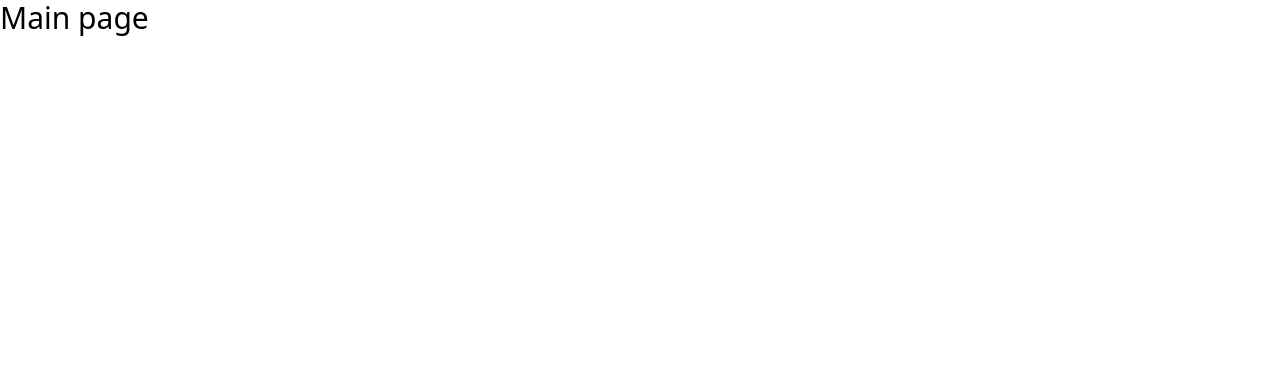
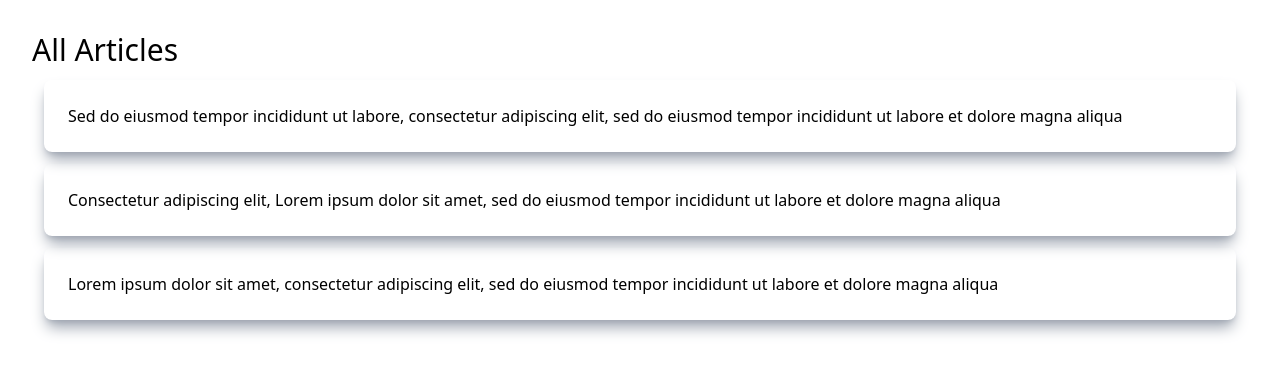
Before and after one commit to MichaelKleyman/fullstack-news-application, a Next.js app in the folder Practice-projects/news-application/client/: page / in a window 1280 px wide. Shown: the top 374 px of the page. Built offline with nearby package versions, Linux system fonts and the light colour scheme.

Commit message:
implemented getStaticPaths into the new version of next to allow for dynamic page rendering

```diff
--- a/Practice-projects/news-application/client/app/articles/[slug]/page.js
+++ b/Practice-projects/news-application/client/app/articles/[slug]/page.js
@@ -1,7 +1,53 @@
+'use client';
 import React from 'react';
+import { useRouter } from 'next/navigation';
+import articles from '../../../articles';
+import { notFound } from 'next/navigation';
 
-const page = ({ params }) => {
-  return <div>This is my slug: {params.slug}</div>;
+const getArticle = () => {
+  //version of getStaticProps(), for static website/info
+  return articles[0];
 };
 
-export default page;
+const Page = ({ params }) => {
+  const { slug } = params;
+  const router = useRouter();
+
+  const article = getArticle();
+
+  return (
+    <div className='p-4'>
+      <div
+        onClick={() => router.push('/')}
+        className='p-4 cursor-pointer hover:font-bold'
+      >
+        Go back
+      </div>
+      <div className='text-3xl'>Article name: {slug}</div>
+      <div className='p-4'>
+        <div className='shadow-lg shadow-gray-400 p-4 rounded-lg'>
+          {article.content}
+        </div>
+      </div>
+    </div>
+  );
+};
+
+export default Page;
+
+export async function generateStaticParams() {
+  return articles.map((article) => ({
+    slug: article.slug,
+  }));
+}
+
+// export async function getStaticPaths() {
+//   return {
+//     paths: [
+//       { params: { slug: articles[0].slug } },
+//       { params: { slug: articles[1].slug } },
+//       { params: { slug: articles[2].slug } },
+//     ],
+//     fallback: false,
+//   };
+// }
--- a/Practice-projects/news-application/client/app/articles/page.js
+++ /dev/null
@@ -1,11 +0,0 @@
-import React from 'react';
-
-const page = () => {
-  return (
-    <React.Fragment>
-      <h1 className='text-yellow-500'>All Articles</h1>
-    </React.Fragment>
-  );
-};
-
-export default page;
--- a/Practice-projects/news-application/client/app/page.js
+++ b/Practice-projects/news-application/client/app/page.js
@@ -1,7 +1,12 @@
 import React from 'react';
+import Page from '../components/page';
 
 const page = () => {
-  return <div className='text-3xl'>Main page</div>;
+  return (
+    <div className='p-4'>
+      <Page />
+    </div>
+  );
 };
 
 export default page;
--- /dev/null
+++ b/Practice-projects/news-application/client/articles.js
@@ -0,0 +1,28 @@
+const articles = [
+  {
+    id: 1,
+    title:
+      'Sed do eiusmod tempor incididunt ut labore, consectetur adipiscing elit, sed do eiusmod tempor incididunt ut labore et dolore magna aliqua',
+    slug: 'article1',
+    content:
+      'Lorem ipsum dolor sit amet, consectetur adipiscing elit, sed do eiusmod tempor incididunt ut labore et dolore magna aliqua. Ut enim ad minim veniam, quis nostrud exercitation ullamco laboris nisi ut aliquip ex ea commodo consequat. Duis aute irure dolor in reprehenderit in voluptate velit esse cillum dolore eu fugiat nulla pariatur. Excepteur sint occaecat cupidatat non proident, sunt inculpa qui officia deserunt mollit anim id est laborum.',
+  },
+  {
+    id: 2,
+    title:
+      'Consectetur adipiscing elit, Lorem ipsum dolor sit amet, sed do eiusmod tempor incididunt ut labore et dolore magna aliqua',
+    slug: 'article2',
+    content:
+      'Kdo consequat. Duis aute irure dolor in reprehenderit in voluptate velit esse cillum dolore eu fugiat nulla pariatur. Excepteur sint occaecat cupidatat non proident, sunt inculpa qui officia deserunt mollit anim id est laborum.',
+  },
+  {
+    id: 3,
+    title:
+      'Lorem ipsum dolor sit amet, consectetur adipiscing elit, sed do eiusmod tempor incididunt ut labore et dolore magna aliqua',
+    slug: 'article3',
+    content:
+      'Iunt ut labore et dolore magna aliqua. Ut enim ad minim veniam, quis nostrud exercitation ullamco laboris nisi ut aliquip ex ea commodo consequat. Duis aute irure dolor in reprehenderit in voluptate velit esse cillum dolore eu fugiat nulla pariatur. Excepteur sint occaecat cupidatat non proident, sunt inculpa qui officia deserunt mollit anim id est laborum.',
+  },
+];
+
+export default articles;
--- /dev/null
+++ b/Practice-projects/news-application/client/components/page.js
@@ -0,0 +1,35 @@
+'use client';
+import React from 'react';
+import { useRouter } from 'next/navigation';
+
+import articles from '../articles';
+
+const getArticles = () => {
+  //version of getStaticProps()
+  return articles;
+};
+
+const Page = () => {
+  const router = useRouter();
+
+  const articles = getArticles();
+
+  return (
+    <div className='p-4'>
+      <div className='text-3xl'>All Articles</div>
+      <div>
+        {articles.map((article) => (
+          <div
+            key={article.id}
+            onClick={() => router.push(`/articles/${article.slug}`)}
+            className='p-6 m-3 rounded-lg shadow-lg shadow-gray-400 cursor-pointer duration-300 hover:scale-110'
+          >
+            {article.title}
+          </div>
+        ))}
+      </div>
+    </div>
+  );
+};
+
+export default Page;
--- a/Practice-projects/news-application/client/package.json
+++ b/Practice-projects/news-application/client/package.json
@@ -5,12 +5,16 @@
   "main": "index.js",
   "scripts": {
     "test": "echo \"Error: no test specified\" && exit 1",
-    "dev": "next dev"
+    "dev": "next dev",
+    "build": "next build"
   },
   "keywords": [],
   "author": "",
   "license": "ISC",
   "dependencies": {
+    "@emotion/react": "^11.10.6",
+    "@emotion/styled": "^11.10.6",
+    "@mui/material": "^5.11.15",
     "next": "^13.2.4",
     "react": "^18.2.0",
     "react-dom": "^18.2.0"
```
Also changed, not shown: 1 other file (tests, documents, lock files or other folders).
